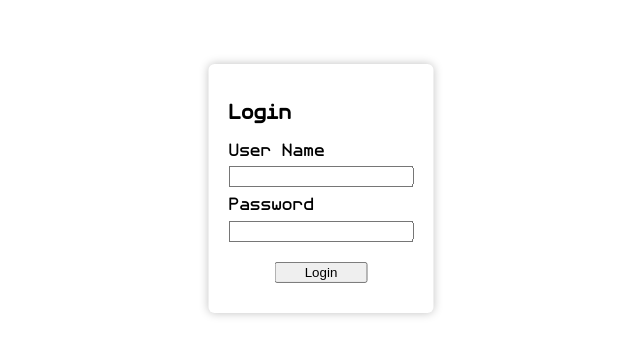
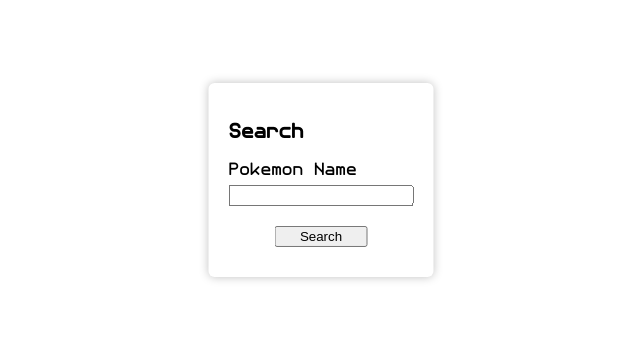
Before and after one commit to RuiFonsecaEae/SquadApp, a React (Create React App) app: page / in a window 1280 px wide. Shown: the part 129-484 px from the top of the page, without its empty margins (319-959 px from the left). Built offline with nearby package versions, Linux system fonts and the light colour scheme.

Commit message:
Redux pokemon search.

```diff
--- a/db.json
+++ b/db.json
@@ -4,6 +4,16 @@
       "id": 1,
       "username":"abc",
       "password": "123"
+    },
+    {
+      "id": 2,
+      "username":"aaa",
+      "password": "123"
+    },
+    {
+      "id": 3,
+      "username":"bbb",
+      "password": "123"
     }
   ]
 }
--- /dev/null
+++ b/src/Store.ts
@@ -0,0 +1,10 @@
+import { createStore, applyMiddleware } from 'redux';
+import RootReducer from './reducers/RootReducer';
+import { composeWithDevTools } from 'redux-devtools-extension';
+import thunk from 'redux-thunk';
+
+const Store = createStore(RootReducer, composeWithDevTools(applyMiddleware(thunk)));
+
+export type RootStore = ReturnType<typeof RootReducer>;
+
+export default Store;
--- /dev/null
+++ b/src/actions/pokemonActions.ts
@@ -0,0 +1,21 @@
+import { Dispatch } from 'redux';
+import { POKEMON_FAIL, POKEMON_LOADING, POKEMON_SUCCESS, PokemonDispatchTypes } from './pokemonActionsTypes';
+import axios from 'axios';
+
+export const GetPokemon = (pokemon: string) => async (dispatch: Dispatch<PokemonDispatchTypes>) => {
+    try {
+        dispatch({
+            type: POKEMON_LOADING,
+        });
+        const resp = await axios.get(`https://pokeapi.co/api/v2/pokemon/${pokemon}`);
+
+        dispatch({
+            type: POKEMON_SUCCESS,
+            payload: resp.data,
+        });
+    } catch (e) {
+        dispatch({
+            type: POKEMON_FAIL,
+        });
+    }
+};
--- /dev/null
+++ b/src/actions/pokemonActionsTypes.ts
@@ -0,0 +1,41 @@
+export const POKEMON_LOADING = 'POKEMON_LOADING';
+export const POKEMON_FAIL = 'POKEMON_FAIL';
+export const POKEMON_SUCCESS = 'POKEMON_SUCCESS';
+
+export type PokemonType = {
+    abilities: PokemonAbility[];
+    sprites: PokemonSprites;
+    Stats: PokemonStat[];
+};
+
+export type PokemonAbility = {
+    ability: {
+        name: string;
+        url: string;
+    };
+};
+
+export type PokemonSprites = {
+    front_default: string;
+};
+export type PokemonStat = {
+    base_stat: number;
+    stat: {
+        name: string;
+    };
+};
+
+export interface PokemonLoading {
+    type: typeof POKEMON_LOADING;
+}
+
+export interface PokemonFail {
+    type: typeof POKEMON_FAIL;
+}
+
+export interface PokemonSuccess {
+    type: typeof POKEMON_SUCCESS;
+    payload: PokemonType;
+}
+
+export type PokemonDispatchTypes = PokemonLoading | PokemonFail | PokemonSuccess;
--- a/src/components/Auth/Auth.api.ts
+++ b/src/components/Auth/Auth.api.ts
@@ -6,8 +6,8 @@
 }
 export const onLogin = async (data: Credentials) => {
     const requestConfig: AxiosRequestConfig = {
-        method: 'post',
-        url: 'https://my-json-server.typicode.com/RuiFonseca/SquadApp',
+        method: 'get',
+        url: 'https://my-json-server.typicode.com/RuiFonsecaEae/SquadApp/users',
         data,
     };
     try {
--- a/src/components/Auth/Login.scss
+++ b/src/components/Auth/Login.scss
@@ -9,7 +9,7 @@
   h1 {
     margin-top: 0;
   }
-  form {
+  > div {
     display: flex;
     flex-direction: column;
     .form-group {
--- a/src/components/Auth/Login.tsx
+++ b/src/components/Auth/Login.tsx
@@ -1,74 +1,37 @@
 import React, { FC, useState } from 'react';
 import './Login.scss';
-import { onLogin } from './Auth.api';
+import { useDispatch, useSelector } from 'react-redux';
+import { RootStore } from '../../Store';
+import { GetPokemon } from '../../actions/pokemonActions';
 
-// interface Credentials {
-//     username?: string;
-//     password?: string;
-// }
+const Login: FC = () => {
+    const dispatch = useDispatch();
+    const [pokemonName, setPokemonName] = useState('');
+    const pokemonState = useSelector((state: RootStore) => state.pokemon);
+    const handleChange = (event: React.ChangeEvent<HTMLInputElement>) => setPokemonName(event.target.value);
+    const handleSubmit = () => dispatch(GetPokemon(pokemonName));
 
-interface UserCredentials {
-    username: string;
-    password: string;
-}
-const Login: FC = () => {
-    const [{ username, password }, setState] = useState<UserCredentials>({ username: '', password: '' });
-
-    const setCredentialsHandler = (_type: string, _value: string): void => {
-        console.log(_value);
-        if (_type !== 'password') {
-            setState({
-                username: _value,
-                password,
-            });
-        } else {
-            setState({
-                username,
-                password: _value,
-            });
-        }
-    };
-    const [error, setError] = useState('');
-    const loginHandler = async (event: React.FormEvent) => {
-        event.preventDefault();
-        console.log('login');
-        const response = await onLogin({
-            username,
-            password,
-        });
-        if (response && response.error) {
-            setError(response.error);
-        }
-    };
+    console.log(pokemonState);
     return (
         <div className="login">
-            <form onSubmit={loginHandler}>
-                <h3>Login</h3>
+            <div>
+                <h3>Search</h3>
                 <div className="form-group">
-                    <label htmlFor="user-name">User Name</label>
-                    <input
-                        type="text"
-                        value={username}
-                        onChange={(event: React.ChangeEvent<HTMLInputElement>): void =>
-                            setCredentialsHandler(event.target.type, event.target.value)
-                        }
-                    />
+                    <label>Pokemon Name</label>
+                    <input type="text" onChange={handleChange} />
                 </div>
                 <div className="form-group">
-                    <label htmlFor="password">Password</label>
-                    <input
-                        type="password"
-                        value={password}
-                        onChange={(event: React.ChangeEvent<HTMLInputElement>): void =>
-                            setCredentialsHandler(event.target.type, event.target.value)
-                        }
-                    />
+                    <button onClick={handleSubmit}>Search </button>
                 </div>
-                <div className="form-group">
-                    <button type="submit">Login </button>
+            </div>
+            {pokemonState.pokemon && (
+                <div>
+                    <img src={pokemonState.pokemon.sprites.front_default} alt="" />
+                    {pokemonState.pokemon.abilities.map((ability, idx) => {
+                        return <span key={idx}>{ability.ability.name}</span>;
+                    })}
                 </div>
-                {error.length > 0 && <p>{error}</p>}
-            </form>
+            )}
         </div>
     );
 };
--- /dev/null
+++ b/src/reducers/PokemonReducer.ts
@@ -0,0 +1,36 @@
+import {
+    POKEMON_FAIL,
+    POKEMON_LOADING,
+    POKEMON_SUCCESS,
+    PokemonDispatchTypes,
+    PokemonType,
+} from '../actions/pokemonActionsTypes';
+
+interface DefaultState {
+    loading: boolean;
+    pokemon?: PokemonType;
+}
+
+const defaultState: DefaultState = {
+    loading: false,
+};
+const pokemonReducer = (state: DefaultState = defaultState, action: PokemonDispatchTypes): DefaultState => {
+    switch (action.type) {
+        case POKEMON_FAIL:
+            return {
+                loading: false,
+            };
+        case POKEMON_LOADING:
+            return {
+                loading: true,
+            };
+        case POKEMON_SUCCESS:
+            return {
+                loading: false,
+                pokemon: action.payload,
+            };
+        default:
+            return state;
+    }
+};
+export default pokemonReducer;
--- /dev/null
+++ b/src/reducers/RootReducer.ts
@@ -0,0 +1,6 @@
+import { combineReducers } from 'redux';
+import pokemonReducer from './PokemonReducer';
+const RootReducer = combineReducers({
+    pokemon: pokemonReducer,
+});
+export default RootReducer;
```
Also changed, not shown: package.json (+7 -0 lines), src/index.tsx (+4 -3 lines), 1 other file (tests, documents, lock files or other folders).
